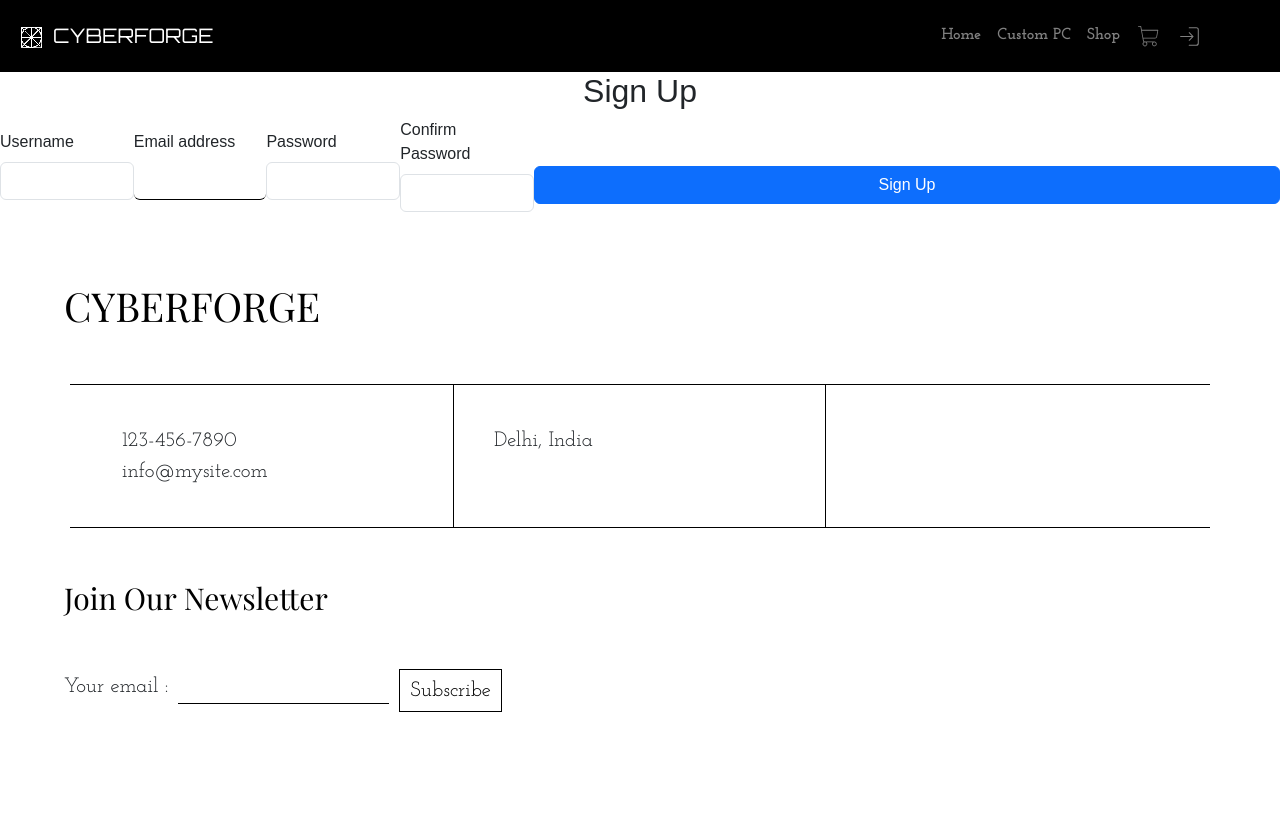
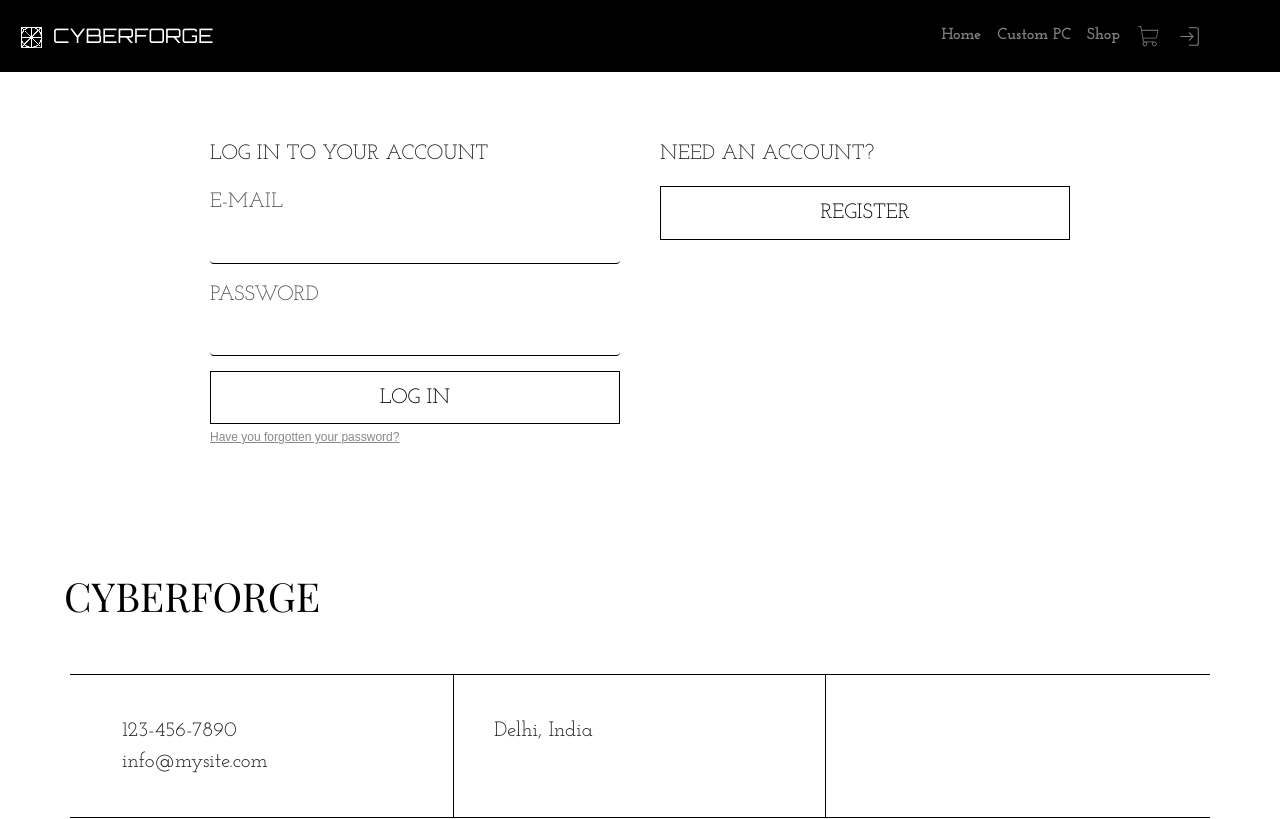
Before and after one commit to SukhvirKooner/E-commerce, a React (Create React App) app in the folder frontend/: page /login in a window 1280 px wide. Shown: the top 819 px of the page. Built offline with nearby package versions, Linux system fonts and the light colour scheme; a web font is replaced by a local one.

Commit message:
login-page

```diff
--- a/frontend/src/Components/Footer/footer.css
+++ b/frontend/src/Components/Footer/footer.css
@@ -80,7 +80,7 @@ label {
     margin-right: 10px;
 }
 
-input[type="email"] {
+#footer-email {
     border: none;
     border-bottom: 1px solid #000;
     outline: none;
--- a/frontend/src/Components/Footer/footer.jsx
+++ b/frontend/src/Components/Footer/footer.jsx
@@ -23,7 +23,7 @@ function Footer() {
         <div class="subscribe-container ">
         <form id="subscribeForm" onsubmit="return showThankYouMessage();">
         <label for="email" className='subtext'>Your email :</label>
-        <input type="email" id="email" name="email" required />
+        <input type="email" id="footer-email" name="email" required />
         <button type="submit" className='subbtn subtext'>Subscribe</button>
         </form>
         {/* <p id="thankYouMessage" >Thank you for subscribing!</p> */}
--- a/frontend/src/Pages/CSS/LoginSignup.css
+++ b/frontend/src/Pages/CSS/LoginSignup.css
@@ -1,38 +1,65 @@
-body {
-    background-color: #f4f4f4;
-    font-family: 'Arial', sans-serif;
+.login-container {
+  display: flex;
+  justify-content: space-between;
+  padding: 50px;
+  max-width: 1000px;
+  margin: auto;
 }
 
-  .signup-container {
-    display: flex;
-    justify-content: center;
-    align-items: center;
-    height: 100vh;
+.register-section {
+  flex: 1;
+  padding: 20px;
 }
+.login-section{
+  flex: 1;
+  padding: 20px;
 
-  .signup-card {
-    background-color: white;
-    padding: 2rem;
-    border-radius: 8px;
-    box-shadow: 0px 4px 12px rgba(0, 0, 0, 0.1);
-    width: 100%;
-    max-width: 400px;
 }
 
 h2 {
-    color: #333;
+  font-size: 18px;
+  margin-bottom: 20px;
+  font-weight: normal;
 }
 
-  .form-group label {
+.form-group {
+  margin-bottom: 15px;
+}
+
+label {
+  display: block;
+  margin-bottom: 5px;
+  font-size: 14px;
   color: #555;
 }
 
-  .btn-primary {
-    background-color: #000;
-    border-color: #000;
+input {
+  width: 100%;
+  padding: 8px;
+  border: 1px solid #ccc;
+  border-radius: 4px;
 }
 
-  .btn-primary:hover {
-    background-color: #444;
-    border-color: #444;
+.login-button, .register-button {
+  width: 100%;
+  padding: 10px;
+  border: 1px solid #000;
+  background-color: white;
+  cursor: pointer;
 }
+
+.login-button:hover, .register-button:hover {
+  background-color: #f0f0f0;
+}
+
+.forgot-password {
+  margin-top: 10px;
+  font-size: 12px;
+  color: #888;
+}
+#login-email ,#login-password{
+  border: none;
+  border-bottom: 1px solid #000;
+  outline: none;
+  flex: 1;
+}
--- a/frontend/src/Pages/LoginSignup.jsx
+++ b/frontend/src/Pages/LoginSignup.jsx
@@ -1,84 +1,44 @@
 import React, { useState } from "react";
+import "./CSS/LoginSignup.css"
 
 
-function LoginSignup() {
-    const [formData, setFormData] = useState({
-        username: "",
-        email: "",
-        password: "",
-        confirmPassword: "",
-      });
+  // const [formData, setFormData] = useState({
+  //   username: '',
+  //   email: '',
+  //   password: '',
+  // });
 
-      const handleChange = (e) => {
-        setFormData({
-          ...formData,
-          [e.target.name]: e.target.value,
-        });
-      };
+  // const handleChange = (e) => {
+  //   setFormData({ ...formData, [e.target.name]: e.target.value });
+  // };
 
-      const handleSubmit = (e) => {
-        e.preventDefault();
-        // Add form validation or submission logic here
-        console.log(formData);
-      };
+  // const handleSubmit = (e) => {
+  //   e.preventDefault();
+  //   // Here you'd normally send the formData to your backend for processing
+  //   console.log('Form submitted:', formData);
+  // };
 
+  const LoginSignup = () => {
       return (
-        <div className="signup-container">
-          <div className="signup-card">
-            <h2 className="text-center">Sign Up</h2>
-            <form onSubmit={handleSubmit}>
+        <div className="login-container">
+      <div className="login-section">
+        <h2 className="subtext">LOG IN TO YOUR ACCOUNT</h2>
+        <form style={{display:"block"}}>
           <div className="form-group">
-                <label htmlFor="username">Username</label>
-                <input
-                  type="text"
-                  className="form-control"
-                  id="username"
-                  name="username"
-                  value={formData.username}
-                  onChange={handleChange}
-                  required
-                />
+            <label className="subtext" htmlFor="email">E-MAIL</label>
+            <input type="email" id="login-email" />
           </div>
           <div className="form-group">
-                <label htmlFor="email">Email address</label>
-                <input
-                  type="email"
-                  className="form-control"
-                  id="email"
-                  name="email"
-                  value={formData.email}
-                  onChange={handleChange}
-                  required
-                />
+            <label className="subtext" htmlFor="password">PASSWORD</label>
+            <input type="email" id="login-password" />
           </div>
-              <div className="form-group">
-                <label htmlFor="password">Password</label>
-                <input
-                  type="password"
-                  className="form-control"
-                  id="password"
-                  name="password"
-                  value={formData.password}
-                  onChange={handleChange}
-                  required
-                />
+          <button type="submit" style={{textAlign:"center"}} className="subtext login-button">LOG IN</button>
+          <a href="" className="forgot-password">Have you forgotten your password?</a>
+        </form>
       </div>
-              <div className="form-group">
-                <label htmlFor="confirmPassword">Confirm Password</label>
-                <input
-                  type="password"
-                  className="form-control"
-                  id="confirmPassword"
-                  name="confirmPassword"
-                  value={formData.confirmPassword}
-                  onChange={handleChange}
-                  required
-                />
-              </div>
-              <button type="submit" className="btn btn-primary btn-block mt-4">
-                Sign Up
-              </button>
-            </form>
+      <div className="register-section">
+        <h2 className="subtext">NEED AN ACCOUNT?</h2>
+        <button style={{textAlign:"center"}} className="subtext register-button">REGISTER</button>
       </div>
     </div>
       );
```
Lines whose indentation alone changed are shown as unchanged.
